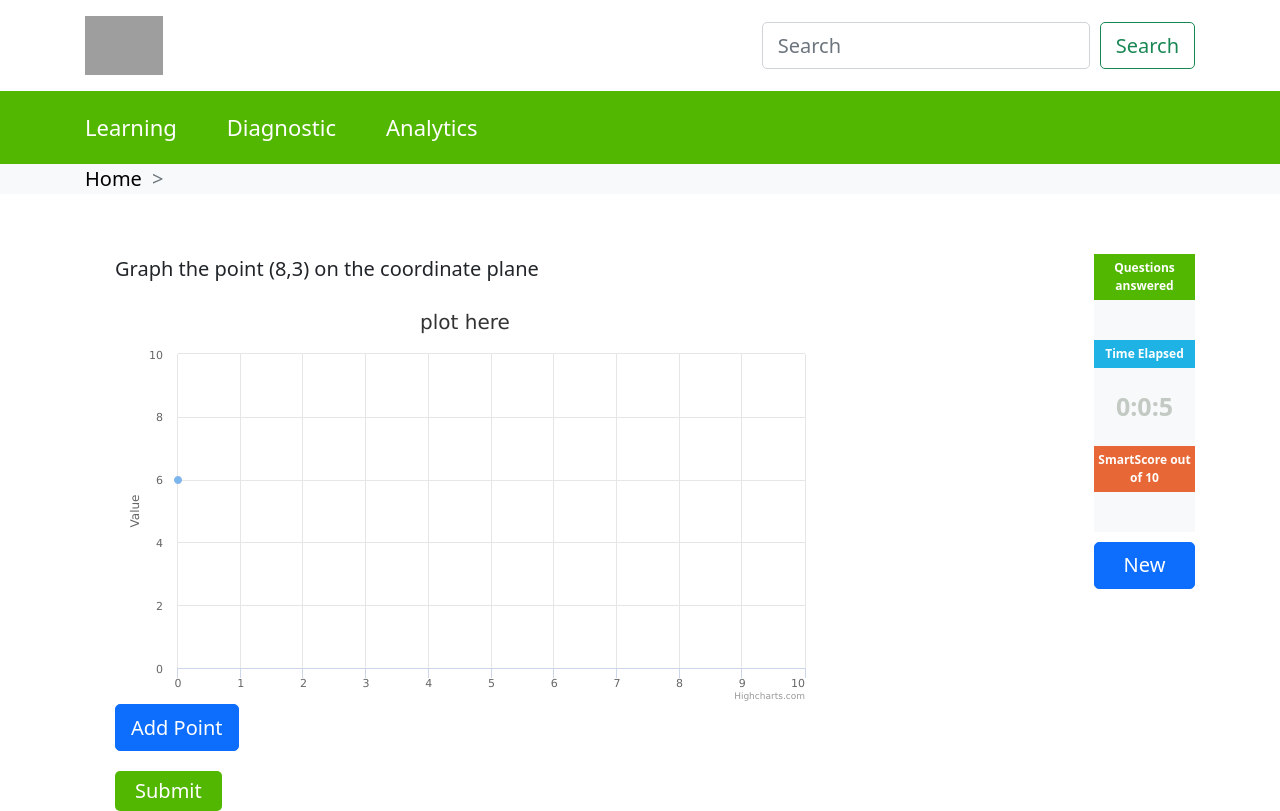
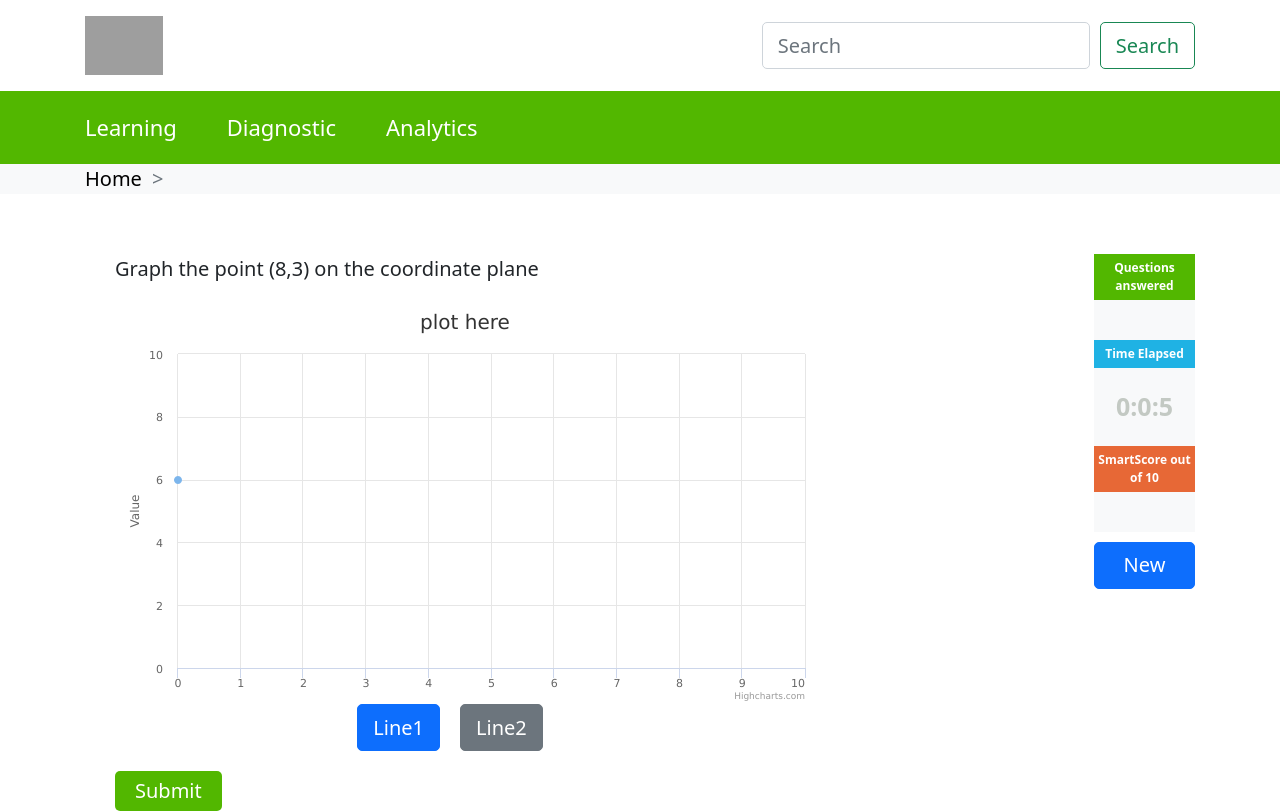
Before and after one commit to noorUllah47/ixl, a React (Create React App) app: page / in a window 1280 px wide. Built offline with nearby package versions, Linux system fonts and the light colour scheme; no server answers; grey boxes are pictures that could not be loaded.

Commit message:
series shifting according to button

```diff
--- a/src/Pages/Chart.js
+++ b/src/Pages/Chart.js
@@ -122,7 +122,14 @@ function Donut() {
 }, ]
            )
 
-function addAnotherPoint(){
+
+           function SeriesShift(name){
+             console.log("------------------",name)
+             if(name==="Jane"){
+
+               setLine(0)
+             }
+             if(name==="Jon"){
               setLine(1)
               console.log(series,Line)
               if(series.length<2){
@@ -131,7 +138,24 @@ function addAnotherPoint(){
               name: 'jon',
               data: [ 8]
             }])
-}}
+            }
+              setLine(1)
+
+             }
+           }
+// function addAnotherPoint(){
+//   setLine(1)
+//   console.log(series,Line)
+//   if(series.length<2){
+//   setseries([...series,{
+
+//   name: 'jon',
+//   data: [ 8]
+// }])
+// }
+
+
+// }
 
 function removePoint(index){
   // const list =[...series];
@@ -142,7 +166,7 @@ function removePoint(index){
         const [Line, setLine] = useState(0)
   function highChartsRender() {
   Highcharts.chart({
-    // tooltip:true,
+    tooltip:true,
       chart: {
         showAxes: true,
 
@@ -152,7 +176,7 @@ function removePoint(index){
         events: {
           click: function (e) {
             // find the clicked values and the series
-            console.log("VAluesX",e.xAxis[0].value,"VAluesY",e.yAxis[0].value,this.series[Line].name,"Line====",Line)
+            console.log("VAluesX",e.xAxis[0].value,"VAluesY",e.yAxis[0].value,this.series[Line].name,"Line====",Line,this.name)
             var x = Math.round(e.xAxis[0].value),
               y = Math.round(e.yAxis[0].value),
               series = this.series[Line];
@@ -160,8 +184,9 @@ function removePoint(index){
 
 
             // Add it
+            if(this.series[Line].data.length<2){
             series.addPoint([x, y]);
-
+            }
           }
         },
         renderTo: 'atmospheric-composition'
@@ -205,9 +230,8 @@ function removePoint(index){
         //   color: '#808080'
         // }]
       },
-      legend: {
-        enabled: false
-      },
+
+    legend: false,
       exporting: {
         enabled: false
       },
@@ -217,27 +241,30 @@ function removePoint(index){
         },
         series: {
           lineWidth: 1,
+          events: {
+            click: function (event) {
+              // alert(this.name)
+          // if(this.name==="Jane"){
+          //     setLine(0)
+          //   }
+          //   if(this.name==="Jon"){
+          //     setLine(1)
+          //   }
+          // SeriesShift(this.name)
+            }
+        },
           point: {
             events: {
+
+
               click: function (e) {
                 console.log(e)
                 console.log("remove event",this.series.name,Line)
-                if(this.series.name==="Jane"){
-                  setLine(0)
+
                   if (this.series.data.length > 0) {
                     this.remove();
-                  }
-                }
-                if(this.series.name==="Jon"){
-                  setLine(1)
-                  if (this.series.data.length > 0) {
-                    this.remove();
-                  }
-                }else{
-                  setLine(0)
-                  if (this.series.data.length > 0) {
-                    this.remove();
-                  }
+
+
                 }
 
               }
@@ -257,7 +284,11 @@ useEffect(() => {
     <>
     <div id="atmospheric-composition">
     </div>
-      <button onClick={addAnotherPoint} className='btn btn-primary'>Add Point</button>
+      {/* <button onClick={addAnotherPoint} className='btn btn-primary'>Add Point</button> */}
+      <div className='seriesbtns'>
+      <button onClick={()=>SeriesShift("Jane")} className='sm serbbtn btn btn-primary mx-3'>Line1</button>
+      <button onClick={()=>SeriesShift("Jon")} className='sm btn serbbtn btn-secondary '>Line2</button>
+      </div>
       </>
   )
 }
--- a/src/index.css
+++ b/src/index.css
@@ -113,3 +113,12 @@ input{
   margin: 20px 30px 25px 10px;
   white-space: nowrap;
 }
+.seriesbtns{
+  max-width: 650px;
+  display: flex;
+  justify-content: center;
+}
+.serbbtn{
+  box-shadow: none;
+  border: none;
+}
```
Lines whose indentation alone changed are shown as unchanged.
